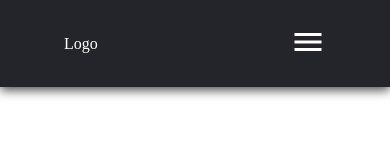
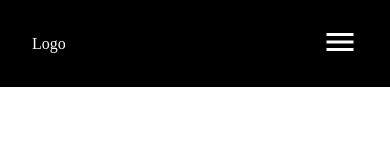
Before and after one commit to LoaN-Hr/Pense.try, a website: page src/index.html in a window 390 px wide. Drawn offline with Linux system fonts and the light colour scheme; a web font is replaced by a local one.

Commit message:
Site 0.4v teste 1

```diff
--- a/src/CSS/nav.css
+++ b/src/CSS/nav.css
@@ -6,8 +6,9 @@
 }
 
 header {
-    background-color: #24252a;
-    box-shadow: 0px 3px 10px #464646;
+    background-color: #000000;
+    position: fixed;
+    width: 100vw;
 }
 
 .nav-bar {
@@ -57,7 +58,7 @@ header {
 
 @media screen and (max-width: 730px) {
     .nav-bar {
-        padding: 1.5rem 4rem;
+        padding: 1.5rem 2rem;
     }
     .nav-item {
         display: none;
```
